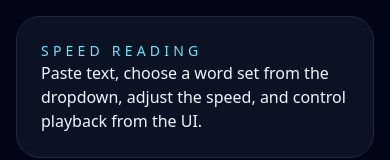
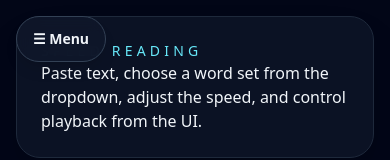
Before and after one commit to pariwesh-projects/speed-reading-app-v1, a React (Vite) app: page / in a window 390 px wide. Shown: the top 160 px of the page. Built offline with nearby package versions, Linux system fonts and the light colour scheme.

Commit message:
Mount mobile navigation in app shell

```diff
--- a/src/App.jsx
+++ b/src/App.jsx
@@ -1,4 +1,5 @@
 import React, { useEffect, useMemo, useRef, useState } from "react";
+import MobileNavigation from "./components/MobileNavigation";
 
 const FALLBACK_WORD_SETS = [
   {
@@ -325,6 +326,7 @@ export default function SpeedReadingApp() {
 
   return (
     <div className="min-h-screen bg-slate-950 text-slate-100 p-4 md:p-8">
+      <MobileNavigation />
       <div className="mx-auto max-w-6xl space-y-6">
         <header className="rounded-3xl border border-slate-800 bg-slate-900/70 p-6 shadow-2xl shadow-black/20">
           <p className="text-sm uppercase tracking-[0.3em] text-cyan-300">Speed Reading</p>
```
